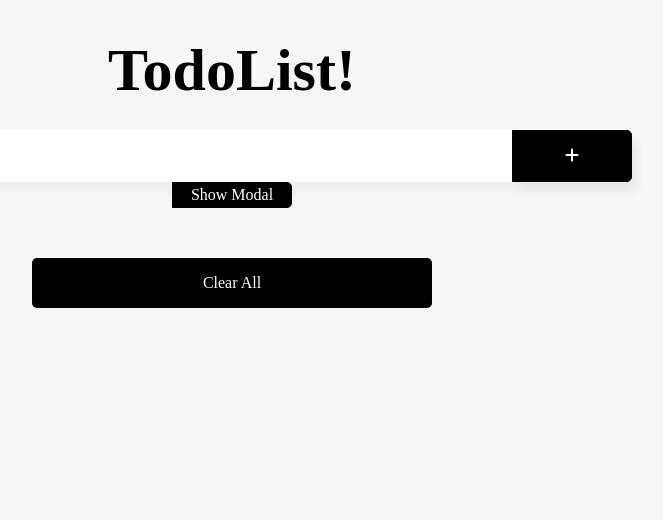
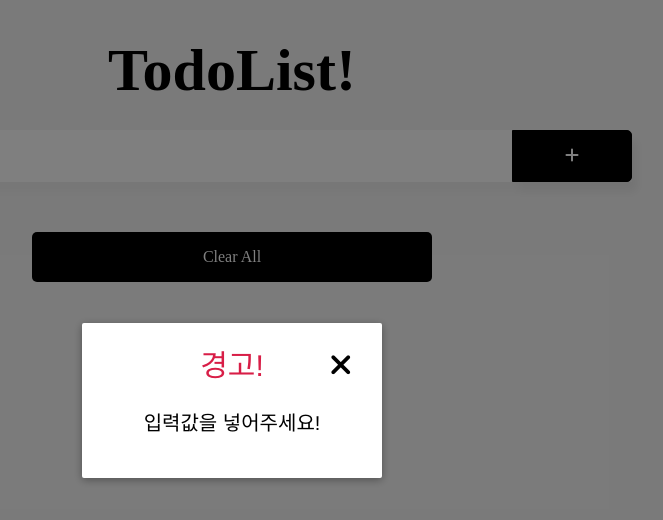
Before and after one commit to jy0813/VueStudy02, a Vue app in the folder vue-todo/: page / in a window 1280 px wide. Both pictures are taken after a click on the button 980 px from the left and 156 px from the top of the page. Shown: the top 520 px of the page, without its empty margins (408-1071 px from the left). Built offline with nearby package versions, Linux system fonts and the light colour scheme.

Commit message:
feat: slot 활용한 Modal  내용 추가

```diff
--- a/vue-todo/src/components/TodoInput.vue
+++ b/vue-todo/src/components/TodoInput.vue
@@ -3,14 +3,19 @@
     <div class="input_area shadow">
       <div class="input_box">
         <input type="text" v-model="newTodoItem" @keyup.enter="addTodo" />
-        <button @click="addTodo" class="shadow">
+        <button @click="addTodo" class="addBtn shadow">
           <i class="fas fa-plus"></i>
         </button>
       </div>
     </div>
-    <button id="show-modal" @click="showModal = true">Show Modal</button>
     <Modal v-if="showModal" @close="showModal = false">
-      <h3 slot="header">custom header</h3>
+      <h3 slot="header">
+        경고!
+        <button class="closeModalBtn" @click="showModal = false">
+          <i class="fas fa-times"></i>
+        </button>
+      </h3>
+      <p slot="body">입력값을 넣어주세요!</p>
     </Modal>
   </div>
 </template>
@@ -19,13 +24,14 @@
 import Modal from "./common/CommonModal.vue";
 
 export default {
+  name: "TodoInput",
   data() {
     return {
       newTodoItem: "",
       showModal: false,
     };
   },
-  component: {
+  components: {
     Modal,
   },
   methods: {
@@ -35,7 +41,7 @@ export default {
         this.$emit("addTodoItem", this.newTodoItem);
         this.clearInput();
       } else {
-        console.log("error");
+        this.showModal = !this.showModal;
       }
     },
     clearInput() {
@@ -70,7 +76,7 @@ input {
   outline: none;
 }
 
-button {
+.addBtn {
   width: 12rem;
   border: 0.1rem solid #000;
   border-radius: 0 0.5rem 0.5rem 0;
@@ -78,4 +84,11 @@ button {
   font-size: 1.6rem;
   color: #fff;
 }
+
+.closeModalBtn {
+  position: absolute;
+  top: 0;
+  right: 0;
+  color: #000;
+}
 </style>
--- a/vue-todo/src/components/common/CommonModal.vue
+++ b/vue-todo/src/components/common/CommonModal.vue
@@ -10,15 +10,6 @@
           <div class="modal-body">
             <slot name="body"> default body </slot>
           </div>
-
-          <div class="modal-footer">
-            <slot name="footer">
-              default footer
-              <button class="modal-default-button" @click="$emit('close')">
-                OK
-              </button>
-            </slot>
-          </div>
         </div>
       </div>
     </div>
@@ -29,7 +20,7 @@
 export default {};
 </script>
 
-<style scoped>
+<style>
 .modal-mask {
   position: fixed;
   z-index: 9998;
@@ -59,12 +50,15 @@ export default {};
 }
 
 .modal-header h3 {
+  position: relative;
   margin-top: 0;
-  color: #42b983;
+  color: rgb(216, 30, 71);
+  font-size: 3rem;
 }
 
 .modal-body {
   margin: 20px 0;
+  font-size: 2rem;
 }
 
 .modal-default-button {
```
